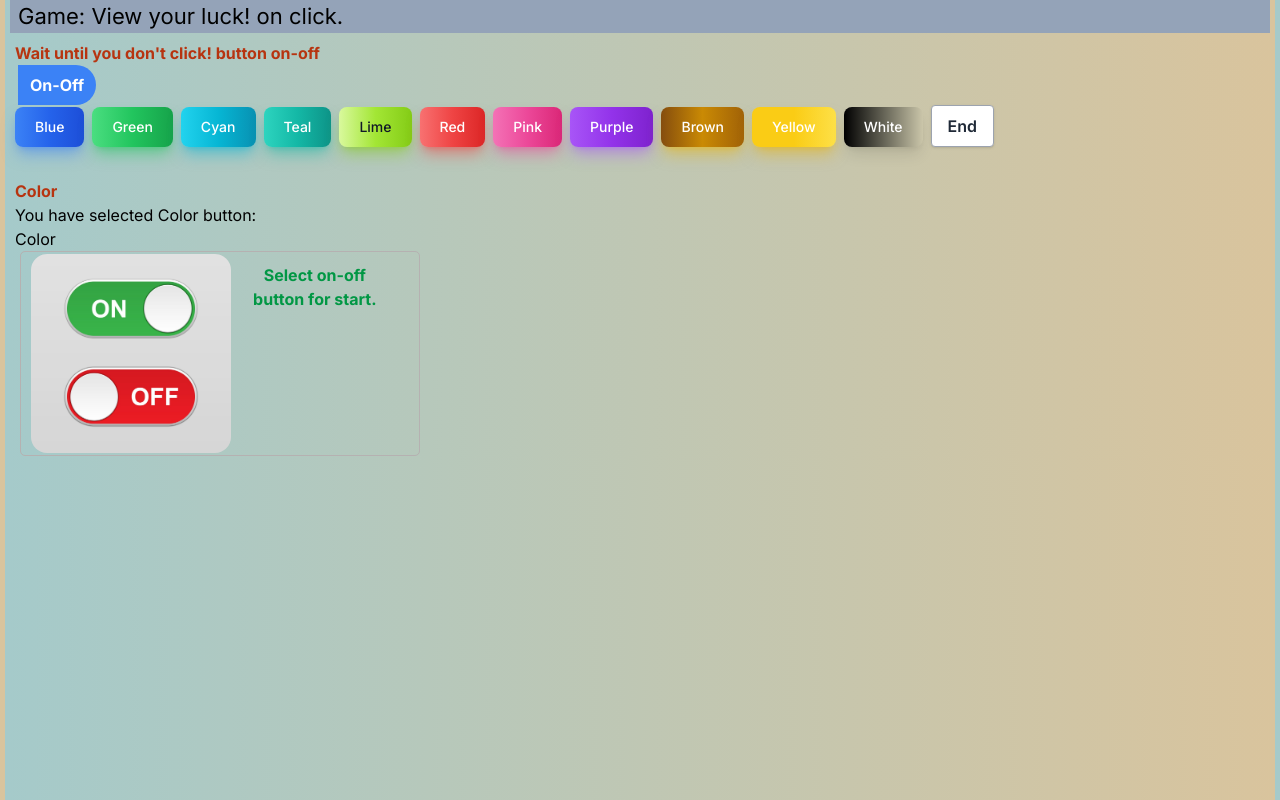
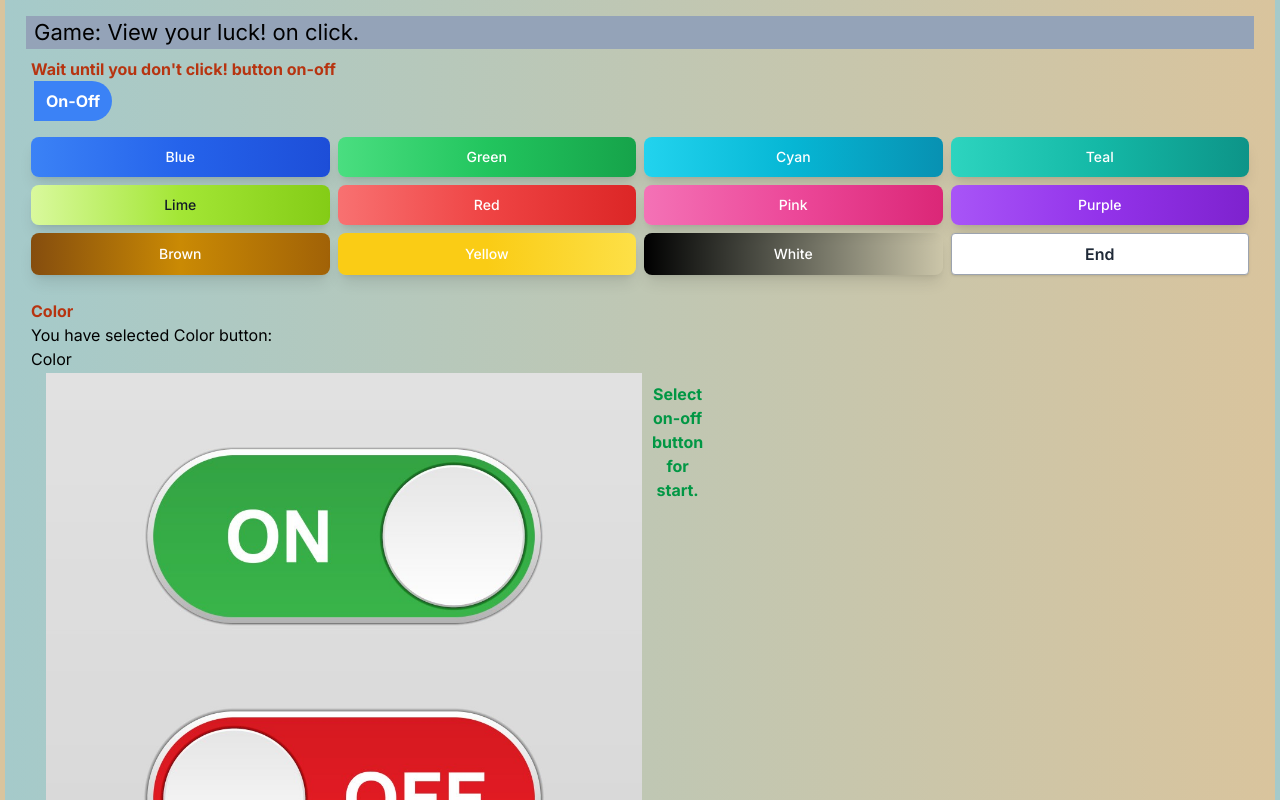
Before and after one commit to waseemghazigithub/rend, a Next.js app: page / in a window 1280 px wide. Shown: the top 800 px of the page. Built offline with nearby package versions, Linux system fonts and the light colour scheme.

Commit message:
update.tsx
update

```diff
--- a/src/app/globals.css
+++ b/src/app/globals.css
@@ -26,7 +26,7 @@ body {
     /* background-color: rgb(255, 255, 255); */
     margin: 4px 0px;
     padding: 5px;
-    width: 40%;
+    width: 30%;
     box-sizing: border-box;
     display: inline;
 
@@ -42,11 +42,11 @@ body {
     display: inline-flex;
     /* flex-direction: column;  */
     align-items: flex-start; /* Align items to the start of the column */
-    border: 1px solid #b5b1b1;
+    /* border: 1px solid #b5b1b1; */
     border-radius: 5px;
 
      padding: 2px;
-     width: 400px;
+     width: 600px;
 
 
     /* align-items: flex-start; */
--- a/src/app/page.tsx
+++ b/src/app/page.tsx
@@ -28,41 +28,89 @@ export default function Home() {
      }
 
   return (
-    <div >
-       <h1 className="text-[22px] mb-2 bg-slate-400 pl-2">Game: View your luck! on click.</h1>
+    <div className="p-4">
+       <h1 className="text-[18px] sm:text-[22px] mb-2 bg-slate-400 pl-2">Game: View your luck! on click.</h1>
 
        {
-          show ? <div id="text-2">   <Test2/> </div> : <div id="text-1"><Test/></div>
+          show ? <div id="text-2"> <Test2/> </div> : <div id="text-1"><Test/></div>
        }
 
-       {/* <br/> */}
-       {/* <hr></hr>  */}
-       <button onClick={()=>{setshow(!show);setclickcount(5);setscor1(0); {GlobalVer.scor=0} }} className="bg-blue-500 hover:bg-blue-700 text-white font-bold py-2 px-3 rounded-e-full ml-2 " >
- On-Off </button>
- <div>
- <button onClick={()=>{setluck("Blue") ;changeCounter(); }} type="button" className="text-white bg-gradient-to-r from-blue-500 via-blue-600 to-blue-700 hover:bg-gradient-to-br focus:ring-4 focus:outline-none focus:ring-blue-300 dark:focus:ring-blue-800 shadow-lg shadow-blue-500/50 dark:shadow-lg dark:shadow-blue-800/80 font-medium rounded-lg text-sm px-5 py-2.5 text-center me-2 mb-2 ">Blue</button>
-<button onClick={()=>{setluck("Green");changeCounter(); } } type="button" className="text-white bg-gradient-to-r from-green-400 via-green-500 to-green-600 hover:bg-gradient-to-br focus:ring-4 focus:outline-none focus:ring-green-300 dark:focus:ring-green-800 shadow-lg shadow-green-500/50 dark:shadow-lg dark:shadow-green-800/80 font-medium rounded-lg text-sm px-5 py-2.5 text-center me-2 mb-2">Green</button>
-<button onClick={()=>{setluck("Cyan");changeCounter()}} type="button" className="text-white bg-gradient-to-r from-cyan-400 via-cyan-500 to-cyan-600 hover:bg-gradient-to-br focus:ring-4 focus:outline-none focus:ring-cyan-300 dark:focus:ring-cyan-800 shadow-lg shadow-cyan-500/50 dark:shadow-lg dark:shadow-cyan-800/80 font-medium rounded-lg text-sm px-5 py-2.5 text-center me-2 mb-2">Cyan</button>
-<button onClick={()=>setluck("Teal")} type="button"className="text-white bg-gradient-to-r from-teal-400 via-teal-500 to-teal-600 hover:bg-gradient-to-br focus:ring-4 focus:outline-none focus:ring-teal-300 dark:focus:ring-teal-800 shadow-lg shadow-teal-500/50 dark:shadow-lg dark:shadow-teal-800/80 font-medium rounded-lg text-sm px-5 py-2.5 text-center me-2 mb-2">Teal</button>
-{/* <br/> */}
-<button onClick={()=>setluck("Lime")} type="button" className="text-gray-900 bg-gradient-to-r from-lime-200 via-lime-400 to-lime-500 hover:bg-gradient-to-br focus:ring-4 focus:outline-none focus:ring-lime-300 dark:focus:ring-lime-800 shadow-lg shadow-lime-500/50 dark:shadow-lg dark:shadow-lime-800/80 font-medium rounded-lg text-sm px-5 py-2.5 text-center me-2 mb-2">Lime</button>
-<button onClick={()=>setluck("Red")} type="button" className="text-white bg-gradient-to-r from-red-400 via-red-500 to-red-600 hover:bg-gradient-to-br focus:ring-4 focus:outline-none focus:ring-red-300 dark:focus:ring-red-800 shadow-lg shadow-red-500/50 dark:shadow-lg dark:shadow-red-800/80 font-medium rounded-lg text-sm px-5 py-2.5 text-center me-2 mb-2">Red</button>
-<button onClick={()=>setluck("Pink")} type="button" className="text-white bg-gradient-to-r from-pink-400 via-pink-500 to-pink-600 hover:bg-gradient-to-br focus:ring-4 focus:outline-none focus:ring-pink-300 dark:focus:ring-pink-800 shadow-lg shadow-pink-500/50 dark:shadow-lg dark:shadow-pink-800/80 font-medium rounded-lg text-sm px-5 py-2.5 text-center me-2 mb-2">Pink</button>
-<button onClick={()=>setluck("Purple")} type="button" className="text-white bg-gradient-to-r from-purple-500 via-purple-600 to-purple-700 hover:bg-gradient-to-br focus:ring-4 focus:outline-none focus:ring-purple-300 dark:focus:ring-purple-800 shadow-lg shadow-purple-500/50 dark:shadow-lg dark:shadow-purple-800/80 font-medium rounded-lg text-sm px-5 py-2.5 text-center me-2 mb-2">Purple</button>
-{/* <br/> */}
-<button onClick={()=>setluck("Brown")} type="button" className="text-white bg-gradient-to-r from-yellow-800 via-yellow-600 to-yellow-700 hover:bg-gradient-to-br focus:ring-4 focus:outline-none focus:ring-brown-300 dark:focus:ring-brown-800 shadow-lg shadow-yellow-500/50 dark:shadow-lg dark:shadow-yellow-800/80 font-medium rounded-lg text-sm px-5 py-2.5 text-center me-2 mb-2">Brown</button>
-<button onClick={()=>setluck("Yellow")} type="button" className="text-white bg-gradient-to-r from-yellow-400 via-yellow-400 to-yellow-300 hover:bg-gradient-to-br focus:ring-4 focus:outline-none focus:ring-yellow-300 dark:focus:ring-yellow-800 shadow-lg shadow-yellow-500/50 dark:shadow-lg dark:shadow-yellow-800/80 font-medium rounded-lg text-sm px-5 py-2.5 text-center me-2 mb-2">Yellow</button>
-<button onClick={()=>setluck("White")} type="button" className="text-white bg-gradient-to-r from-black via-black-50 to-black-50 hover:bg-gradient-to-br focus:ring-4 focus:outline-none focus:ring-black-500 dark:focus:ring-black-400 shadow-lg shadow-black-400/50 dark:shadow-lg dark:shadow-black-400/80 font-medium rounded-lg text-sm px-5 py-2.5 text-center me-2 mb-2">White</button>
-<button onClick={()=>setluck("End")} type="button" className="bg-white hover:bg-gray-100 text-gray-800 font-semibold py-2 px-4 border border-gray-400 rounded shadow"> End</button>
-</div>
-{/* <hr></hr> */}
-<br/>
+       <button
+         onClick={() => { setshow(!show); setclickcount(5); setscor1(0); { GlobalVer.scor = 0 } }}
+         className="bg-blue-500 hover:bg-blue-700 text-white font-bold py-2 px-3 rounded-e-full ml-2">
+         On-Off
+       </button>
 
-  <Props cname={luck} onoff={show} clickno={clickcount} plary1={pl1} scor1={sc1} />
- <div>
-  {/* <Image src={blue1} alt="Sole" className="w-[350px] h-[300px] ml-5 rounded-2xl"/> */}
-  {/* <Image src={require("../../dataimage/Aswah.jpeg")} alt="Tubwell" className="w-[200px] h-[300px] ml-5 rounded-2xl"/> */}
+       <div className="mt-4 grid grid-cols-2 sm:grid-cols-3 lg:grid-cols-4 gap-2">
+         <button onClick={() => { setluck("Blue"); changeCounter(); }}
+           className="text-white bg-gradient-to-r from-blue-500 via-blue-600 to-blue-700 hover:bg-gradient-to-br focus:ring-4 focus:outline-none focus:ring-blue-300 dark:focus:ring-blue-800 shadow-lg font-medium rounded-lg text-sm px-5 py-2.5 text-center">
+           Blue
+         </button>
+
+         <button onClick={() => { setluck("Green"); changeCounter(); }}
+           className="text-white bg-gradient-to-r from-green-400 via-green-500 to-green-600 hover:bg-gradient-to-br focus:ring-4 focus:outline-none focus:ring-green-300 dark:focus:ring-green-800 shadow-lg font-medium rounded-lg text-sm px-5 py-2.5 text-center">
+           Green
+         </button>
+
+         <button onClick={() => { setluck("Cyan"); changeCounter(); }}
+           className="text-white bg-gradient-to-r from-cyan-400 via-cyan-500 to-cyan-600 hover:bg-gradient-to-br focus:ring-4 focus:outline-none focus:ring-cyan-300 dark:focus:ring-cyan-800 shadow-lg font-medium rounded-lg text-sm px-5 py-2.5 text-center">
+           Cyan
+         </button>
+
+         <button onClick={() => setluck("Teal")}
+           className="text-white bg-gradient-to-r from-teal-400 via-teal-500 to-teal-600 hover:bg-gradient-to-br focus:ring-4 focus:outline-none focus:ring-teal-300 dark:focus:ring-teal-800 shadow-lg font-medium rounded-lg text-sm px-5 py-2.5 text-center">
+           Teal
+         </button>
+
+         <button onClick={() => setluck("Lime")}
+           className="text-gray-900 bg-gradient-to-r from-lime-200 via-lime-400 to-lime-500 hover:bg-gradient-to-br focus:ring-4 focus:outline-none focus:ring-lime-300 dark:focus:ring-lime-800 shadow-lg font-medium rounded-lg text-sm px-5 py-2.5 text-center">
+           Lime
+         </button>
+
+         <button onClick={() => setluck("Red")}
+           className="text-white bg-gradient-to-r from-red-400 via-red-500 to-red-600 hover:bg-gradient-to-br focus:ring-4 focus:outline-none focus:ring-red-300 dark:focus:ring-red-800 shadow-lg font-medium rounded-lg text-sm px-5 py-2.5 text-center">
+           Red
+         </button>
+
+         <button onClick={() => setluck("Pink")}
+           className="text-white bg-gradient-to-r from-pink-400 via-pink-500 to-pink-600 hover:bg-gradient-to-br focus:ring-4 focus:outline-none focus:ring-pink-300 dark:focus:ring-pink-800 shadow-lg font-medium rounded-lg text-sm px-5 py-2.5 text-center">
+           Pink
+         </button>
+
+         <button onClick={() => setluck("Purple")}
+           className="text-white bg-gradient-to-r from-purple-500 via-purple-600 to-purple-700 hover:bg-gradient-to-br focus:ring-4 focus:outline-none focus:ring-purple-300 dark:focus:ring-purple-800 shadow-lg font-medium rounded-lg text-sm px-5 py-2.5 text-center">
+           Purple
+         </button>
+
+         <button onClick={() => setluck("Brown")}
+           className="text-white bg-gradient-to-r from-yellow-800 via-yellow-600 to-yellow-700 hover:bg-gradient-to-br focus:ring-4 focus:outline-none focus:ring-brown-300 dark:focus:ring-brown-800 shadow-lg font-medium rounded-lg text-sm px-5 py-2.5 text-center">
+           Brown
+         </button>
+
+         <button onClick={() => setluck("Yellow")}
+           className="text-white bg-gradient-to-r from-yellow-400 via-yellow-400 to-yellow-300 hover:bg-gradient-to-br focus:ring-4 focus:outline-none focus:ring-yellow-300 dark:focus:ring-yellow-800 shadow-lg font-medium rounded-lg text-sm px-5 py-2.5 text-center">
+           Yellow
+         </button>
+
+         <button onClick={() => setluck("White")}
+           className="text-white bg-gradient-to-r from-black via-black-50 to-black-50 hover:bg-gradient-to-br focus:ring-4 focus:outline-none focus:ring-black-500 dark:focus:ring-black-400 shadow-lg font-medium rounded-lg text-sm px-5 py-2.5 text-center">
+           White
+         </button>
+
+         <button onClick={() => setluck("End")}
+           className="bg-white hover:bg-gray-100 text-gray-800 font-semibold py-2 px-4 border border-gray-400 rounded shadow">
+           End
+         </button>
+       </div>
+
+       <br/>
+
+       <Props cname={luck} onoff={show} clickno={clickcount} plary1={pl1} scor1={sc1} />
+
+       <div>
+         {/* Image elements can go here */}
+       </div>
     </div>
-   </div>
+
   );
 }
```
